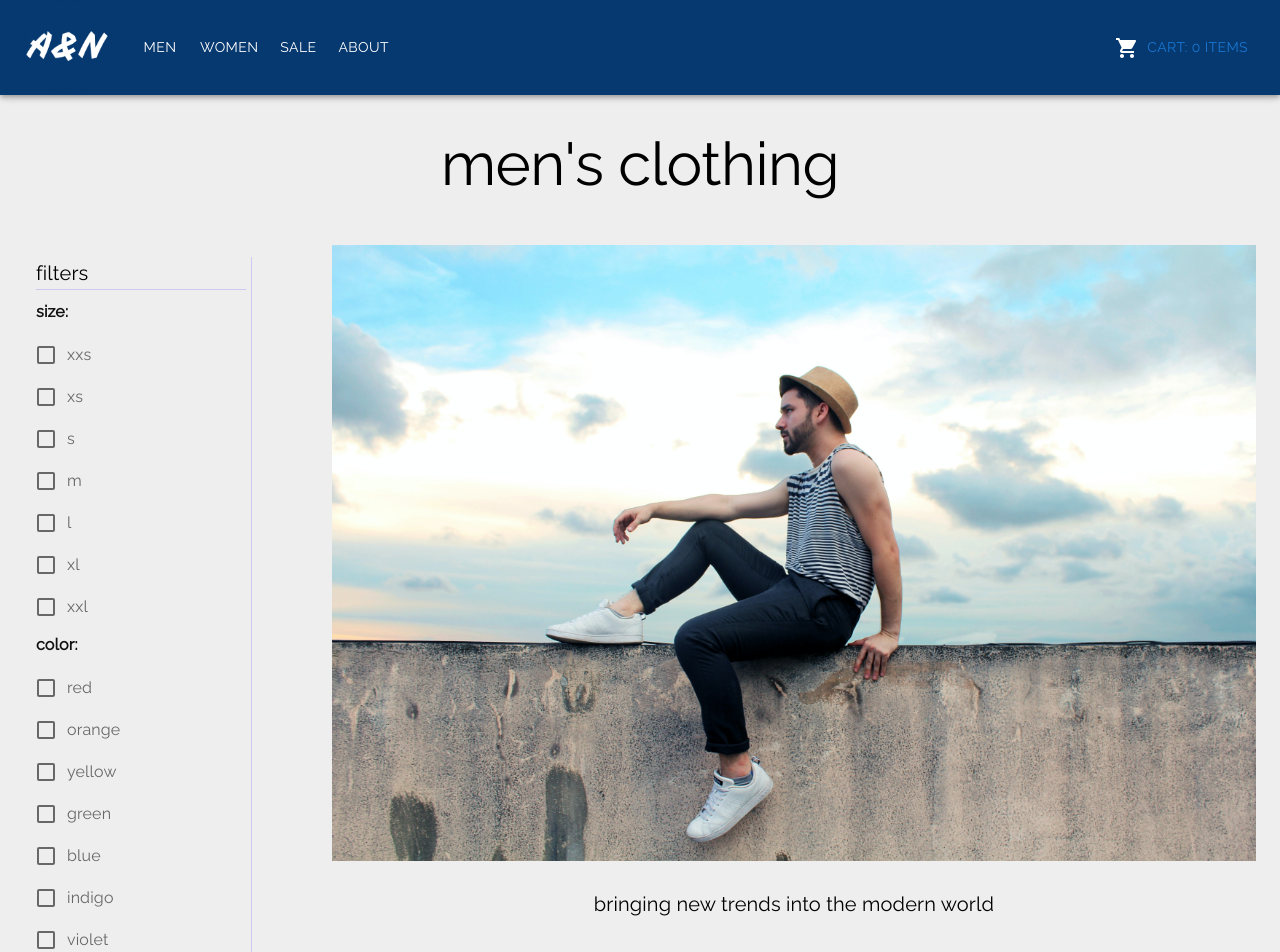
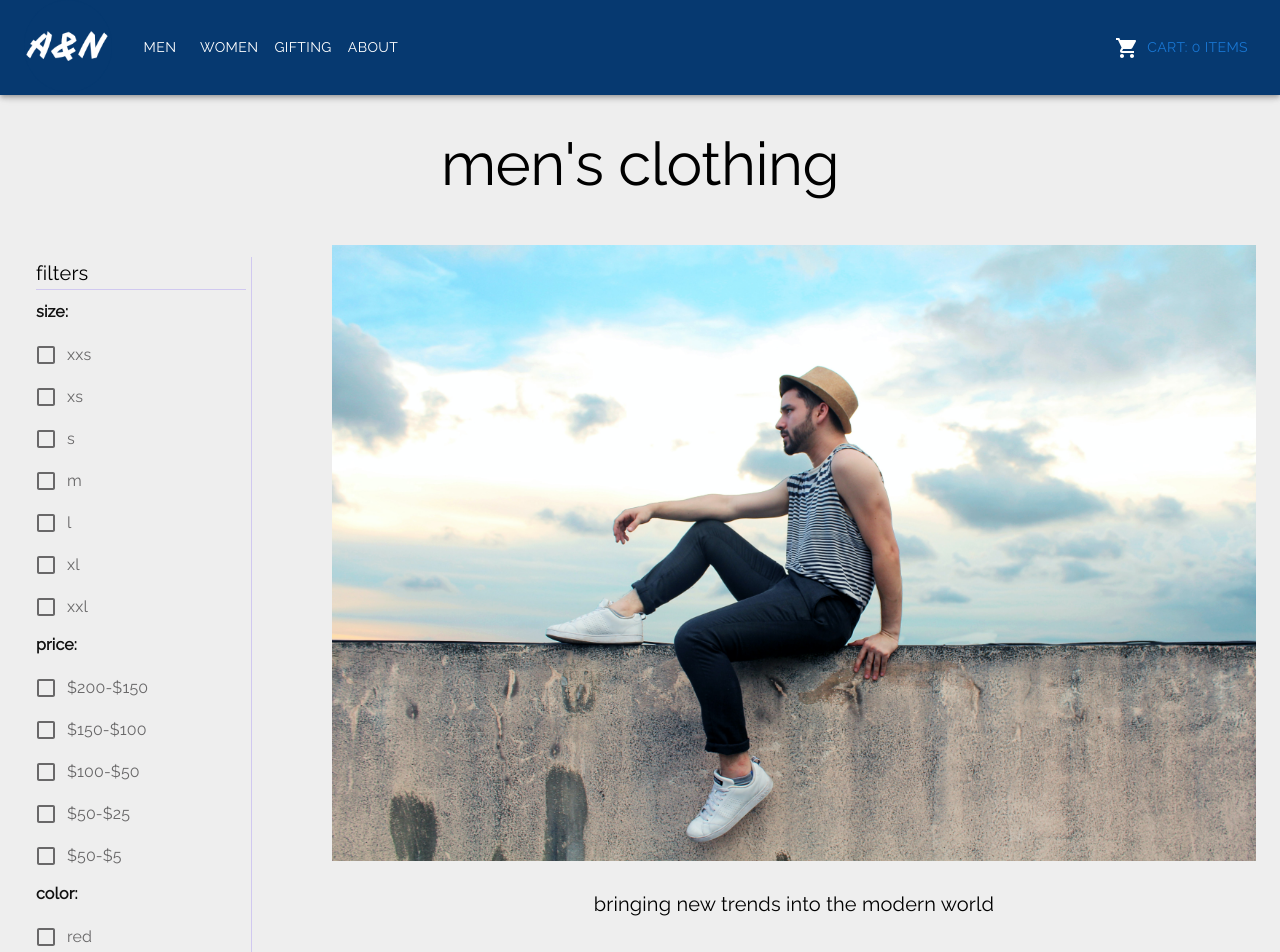
Before and after one commit to Amber-Robeck/A-N, a React (Create React App) app in the folder frontend/: page /men in a window 1280 px wide. Shown: the top 952 px of the page. Built offline with nearby package versions, Linux system fonts and the light colour scheme.

Commit message:
Added initial layout to the gifting page

```diff
--- a/frontend/src/App.js
+++ b/frontend/src/App.js
@@ -10,6 +10,7 @@ import Home from './pages/Home';
 import Mens from './pages/Men';
 import Womens from './pages/Women';
 import Footer from './components/Footer';
+import Gifting from './pages/Gifting';
 
 
 function App() {
@@ -21,6 +22,7 @@ function App() {
         <Route path="/" element={<Home />} />
         <Route path="/men" element={<Mens />} />
         <Route path="/women" element={<Womens />} />
+        <Route path="/gifting" element={<Gifting />} />
       </Routes>
       <Footer />
     </BrowserRouter>
--- a/frontend/src/components/Cart/Cart.css
+++ b/frontend/src/components/Cart/Cart.css
@@ -77,3 +77,8 @@ li {
     position: absolute;
     right: 1rem;
 }
+
+#modal-modal-title {
+    margin-left: 15px;
+    margin-top: 10px;
+}
--- a/frontend/src/components/Filter/index.js
+++ b/frontend/src/components/Filter/index.js
@@ -56,6 +56,46 @@ const Filter = () => {
         }} />} label="xxl" />
       </FormGroup>
     </Box>
+
+    <Typography className="filterTitle">
+        price:
+    </Typography>
+    <Box className="priceSelector">
+    <FormGroup>
+  <FormControlLabel control={<Checkbox sx={{
+          color: '#696869',
+          '&.Mui-checked': {
+            color: 'blueviolet',
+          },
+        }} />} label="$200-$150" />
+  <FormControlLabel control={<Checkbox sx={{
+          color: '#696869',
+          '&.Mui-checked': {
+            color: 'blueviolet',
+          },
+        }} />} label="$150-$100" />
+  <FormControlLabel control={<Checkbox sx={{
+          color: '#696869',
+          '&.Mui-checked': {
+            color: 'blueviolet',
+          },
+        }} />} label="$100-$50" />
+  <FormControlLabel control={<Checkbox sx={{
+          color: '#696869',
+          '&.Mui-checked': {
+            color: 'blueviolet',
+          },
+        }} />} label="$50-$25" />
+  <FormControlLabel control={<Checkbox sx={{
+          color: '#696869',
+          '&.Mui-checked': {
+            color: 'blueviolet',
+          },
+        }} />} label="$50-$5" />
+      </FormGroup>
+    </Box>
+
+
 
     <Typography className="filterTitle">
         color:
--- /dev/null
+++ b/frontend/src/components/GiftingHero/giftingHero.css
@@ -0,0 +1,13 @@
+.giftHero {
+    height: 900px;
+    width: 100%;
+}
+
+.title {
+    font-size: 42px;
+    font-weight: bold;
+}
+
+.subtitle {
+    font-size: 31px !important;
+}
--- /dev/null
+++ b/frontend/src/components/GiftingHero/index.js
@@ -0,0 +1,23 @@
+import { Box, Card, CardMedia, Typography } from "@mui/material";
+import "./giftingHero.css";
+
+const GiftingHero = () => {
+    return (
+        <Card>
+
+        <CardMedia sx={{height: '900px', width: '100%'}}
+             image={`${process.env.PUBLIC_URL}/assets/images/freestocks-zMdOBBNPB5o-unsplash.jpg`} alt="gifts"
+             />
+            <Box sx={{position: 'absolute', color: 'white', top: '50%', left: '75%', transform: 'translate(-50%)', textAlign: 'center', lineHeight: 1.3, letterSpacing: 1.4}}>
+                <span className='title'>there's no better gift</span>
+                <br></br>
+                <span className='subtitle'>
+                than one that comes from the heart
+                </span>
+            </Box>
+
+        </Card>
+    );
+}
+
+export default GiftingHero;
--- /dev/null
+++ b/frontend/src/components/GiftingMessage/index.js
@@ -0,0 +1,24 @@
+import { Box, Typography } from "@mui/material";
+
+const GiftingMessage = () => {
+    return (
+        <Box sx={{padding: '10px 0 15px', backgroundColor: '#f8f8f8'}}>
+            <Box>
+            <Typography variant="h1" verticalAlign={'baseline'} textAlign={'center'} textTransform={'lowercase'} fontWeight={300}
+            marginBottom={'1em'} marginTop={'1em'} color='#000' fontSize={'32px'} letterSpacing={1.2}>
+                gifting A&N clothing
+            </Typography>
+
+                <Typography display={'block'} width={'640px'} margin={'auto'} textAlign={'center'} lineHeight={2.0} marginBottom={'1em'} paddingBottom={'1em'} letterSpacing={1.2}>
+
+
+                "Lorem ipsum dolor sit amet, consectetur adipiscing elit, sed do eiusmod tempor incididunt ut labore et dolore magna aliqua. Ut enim ad minim veniam, quis nostrud exercitation ullamco laboris nisi ut aliquip ex ea commodo consequat."
+                </Typography>
+            </Box>
+
+        </Box>
+
+     );
+}
+
+export default GiftingMessage;
--- a/frontend/src/components/NavBar/index.js
+++ b/frontend/src/components/NavBar/index.js
@@ -81,7 +81,7 @@ import "./navbar.css";
 import { useSelector, useDispatch } from "react-redux";
 import { cartActions } from "../../store/cart-slice";
 import Cart from "../Cart"
-const pages = ['men', 'women', 'sale', 'about'];
+const pages = ['men', 'women', 'gifting', 'about'];
 const cart = ['View Cart', 'Checkout'];
 
 const Navbar = () => {
--- /dev/null
+++ b/frontend/src/pages/Gifting/index.js
@@ -0,0 +1,17 @@
+import { Box, Grid } from "@mui/material";
+import GiftingHero from "../../components/GiftingHero";
+import GiftingMessage from "../../components/GiftingMessage";
+
+const Gifting = () => {
+    return (
+        <Box>
+            <Grid>
+                <GiftingHero/>
+                <GiftingMessage/>
+            </Grid>
+
+        </Box>
+     );
+}
+
+export default Gifting;
```
Also changed, not shown: 1 other file (tests, documents, lock files or other folders).
